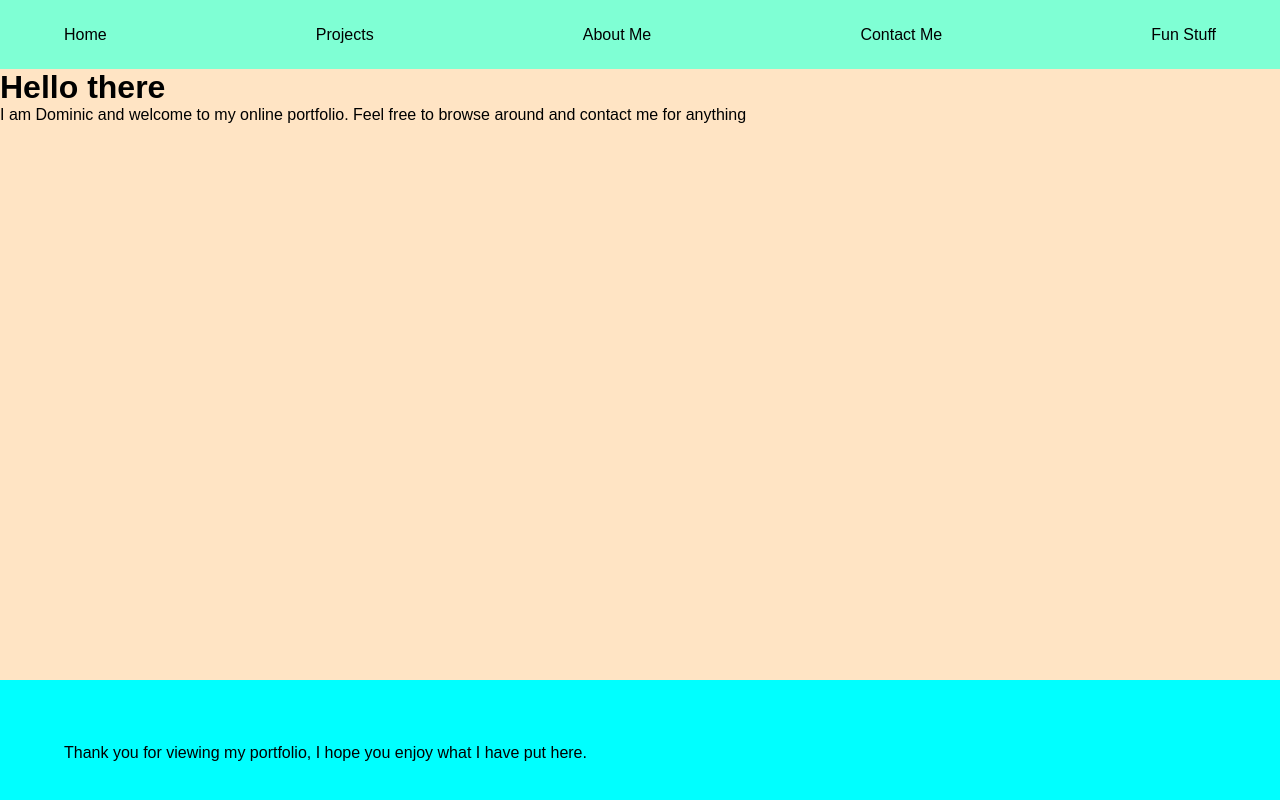
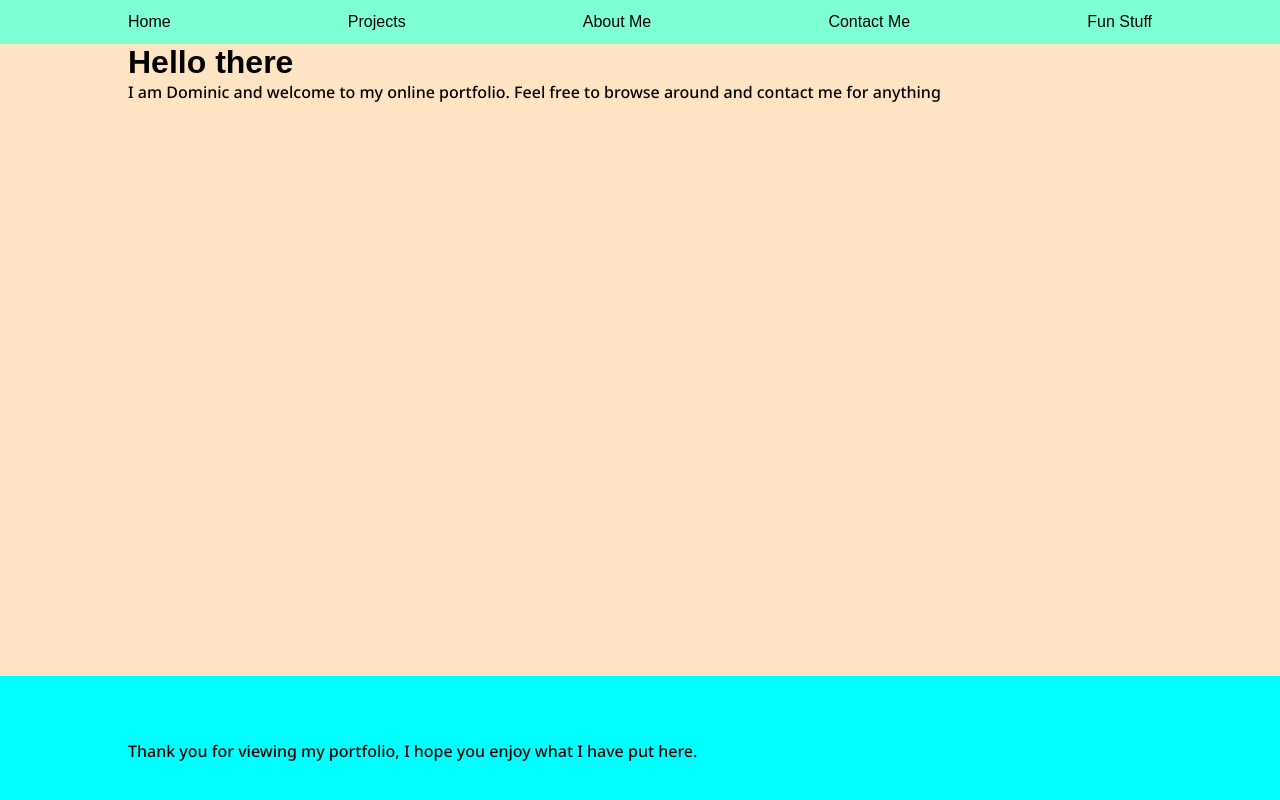
Before and after one commit to zhiyan-dominic-dong/zhiyan-dominic-dong.github.io, a plain HTML site: page index.html in a window 1280 px wide. Drawn offline with Linux system fonts and the light colour scheme; a web font is replaced by a local one.

Commit message:
Added Homepage CSS?

```diff
--- a/index.html
+++ b/index.html
@@ -7,9 +7,11 @@
         <meta name="author" content="Zhiyan (Dominic) Dong">
         <!---Font is  Stack Sans Notch -->
         <link rel="stylesheet" href="/stylesheet/index.css">
+        <link rel="stylesheet" href="/stylesheet/homepage.css">
         <link rel="preconnect" href="https://fonts.googleapis.com">
         <link rel="preconnect" href="https://fonts.gstatic.com" crossorigin>
         <link href="https://fonts.googleapis.com/css2?family=Stack+Sans+Notch:wght@200..700&display=swap" rel="stylesheet">
+        <link href="https://fonts.googleapis.com/css2?family=Noto+Sans:ital,wght@0,100..900;1,100..900&display=swap" rel="stylesheet">
     </head>
 
     <body>
--- /dev/null
+++ b/stylesheet/homepage.css
@@ -0,0 +1,4 @@
+.hero{
+    margin-left: 10%;
+    margin-right: 10%;
+}
--- a/stylesheet/index.css
+++ b/stylesheet/index.css
@@ -17,6 +17,11 @@ body{
   background-color: bisque;
 }
 
+p{
+  font-family: "Noto Sans", sans-serif;
+  font-weight: 500;
+}
+
 a{
   text-decoration: none;
   color: inherit;
@@ -29,10 +34,10 @@ a:hover{
 nav{
   font-weight: 400;
   background-color: aquamarine;
-  padding-left: 5%;
-  padding-right: 5%;
-  padding-top: 2%;
-  padding-bottom: 2%;
+  padding-left: 10%;
+  padding-right: 10%;
+  padding-top: 1%;
+  padding-bottom: 1%;
   display: flex;
   justify-content: space-between;
 }
@@ -41,8 +46,8 @@ footer{
   background-color: aqua;
   clear: both;
   margin-top: auto;
-  padding-left: 5%;
-  padding-right: 5%;
+  padding-left: 10%;
+  padding-right: 10%;
   padding-top: 5%;
   padding-bottom: 3%;
 }
```
